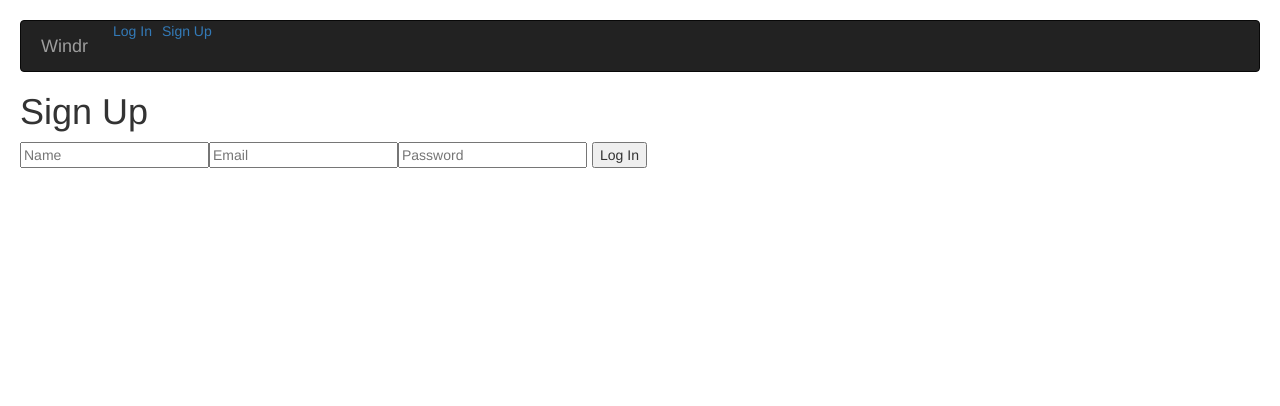
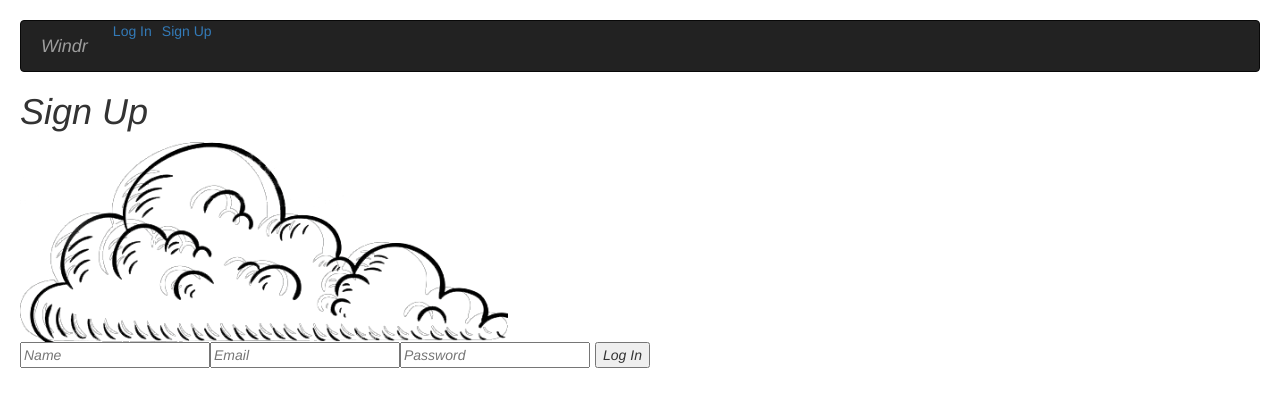
Before and after one commit to lucmorey/windr, a React (Create React App) app in the folder client/: page /signup in a window 1280 px wide. Shown: the top 406 px of the page. Built offline with nearby package versions, Linux system fonts and the light colour scheme.

Commit message:
some styles

```diff
--- a/client/src/styles.css
+++ b/client/src/styles.css
@@ -14,3 +14,25 @@ a, button {
 .home {
     text-align: center;
 }
+
+.title {
+    font-style: italic;
+}
+
+.navbar-brand {
+    font-style: italic;
+}
+
+.locations {
+    text-align: center;
+}
+
+.LogIn {
+    text-align: center;
+    font-style: italic;
+}
+
+.signUp {
+    font-style: italic;
+    display: block;
+}
--- a/client/src/views/Home.jsx
+++ b/client/src/views/Home.jsx
@@ -3,9 +3,9 @@ import React from 'react'
 const Home = (props) => {
 	return (
 		<div className='home'>
-			<h1>Windr</h1>
+			<h1 class="title">Windr</h1>
             <p>Local Wind Report</p>
-            <img src="images/wind-god.png" alt=""/>
+            <img src="images/wind-arrow-north.png" alt=""/>
 		</div>
 	)
 }
--- a/client/src/views/Locations.jsx
+++ b/client/src/views/Locations.jsx
@@ -3,9 +3,9 @@ import React from 'react'
 
 const Locations = (props) => {
 	return (
-		<div className='VIP'>
-			<h1>Your Windr Locations</h1>
-			<img src="images/sunAndClouds.png" alt="Locations" />
+		<div className='locations'>
+			<h1 class="title">Your Windr Locations</h1>
+			<img src="images/sunAndClouds.png" height="250px" alt="Locations" />
 		</div>
 	)
 }
--- a/client/src/views/LogIn.jsx
+++ b/client/src/views/LogIn.jsx
@@ -31,6 +31,7 @@ class LogIn extends React.Component {
 		return (
 			<div className='LogIn'>
 				<h1>Log In</h1>
+                <img src="images/sun.png" height="250px" alt=""/>
 				<form onChange={this.onInputChange.bind(this)} onSubmit={this.onFormSubmit.bind(this)}>
 					<input type="text" placeholder="Email" name="email" value={email} />
 					<input type="password" placeholder="Password" name="password" value={password} />
--- a/client/src/views/SignOut.jsx
+++ b/client/src/views/SignOut.jsx
@@ -3,9 +3,9 @@ import vipImage from '../vip.jpg'
 
 const VIP = (props) => {
 	return (
-		<div className='VIP'>
-			<h1>Welcome to the VIP!</h1>
-			<img src={vipImage} alt="VIP" />
+		<div className='locations'>
+			<h1>Locations</h1>
+			<img src="images/sunAndClouds.png" alt="locations" />
 		</div>
 	)
 }
--- a/client/src/views/SignUp.jsx
+++ b/client/src/views/SignUp.jsx
@@ -30,12 +30,15 @@ class SignUp extends React.Component {
 	render() {
 		const { name, email, password } = this.state.fields
 		return (
-			<div className='SignUp'>
+			<div className='signUp'>
 				<h1>Sign Up</h1>
+				<img src="images/cloud.png" height="200px" alt=""/>
 				<form onChange={this.onInputChange.bind(this)} onSubmit={this.onFormSubmit.bind(this)}>
 					<input type="text" placeholder="Name" name="name" value={name} />
 					<input type="text" placeholder="Email" name="email" value={email} />
 					<input type="password" placeholder="Password" name="password" value={password} />
+
+
 					<button>Log In</button>
 				</form>
 			</div>
```
Also changed, not shown: client/public/images/wind-arrow-north.png (added).
